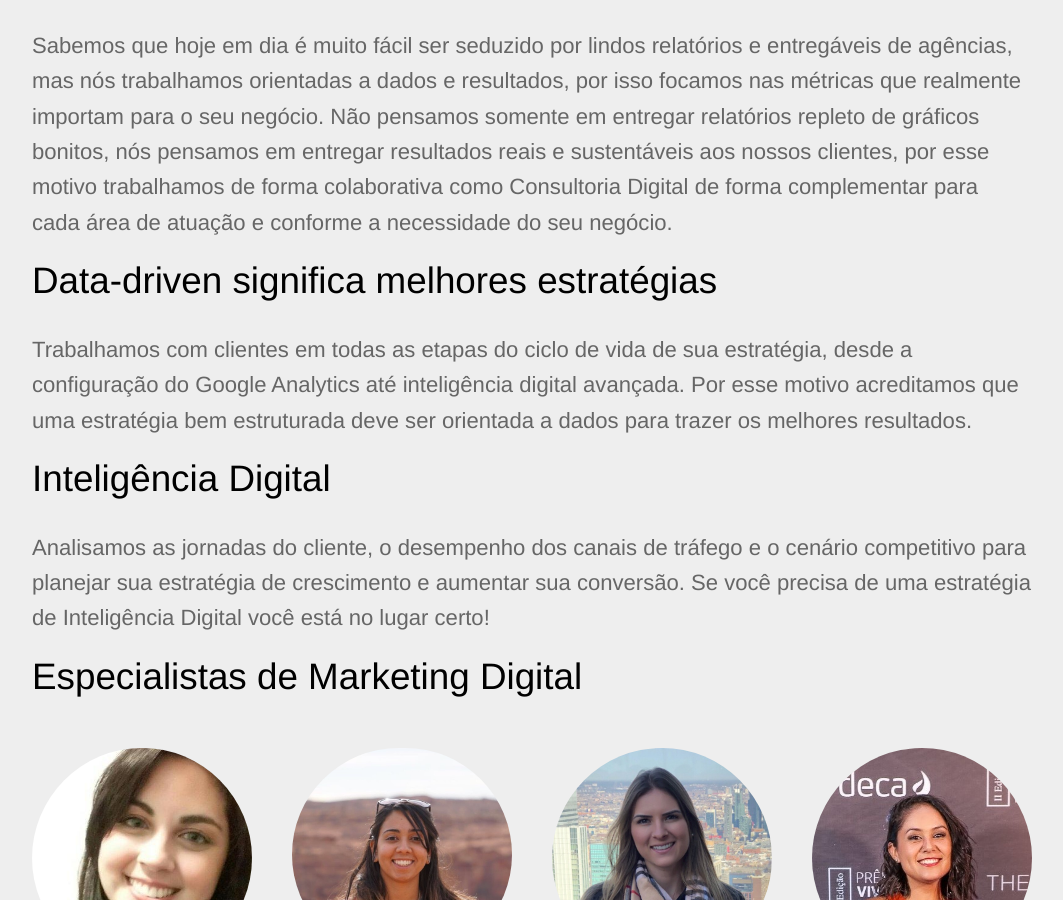
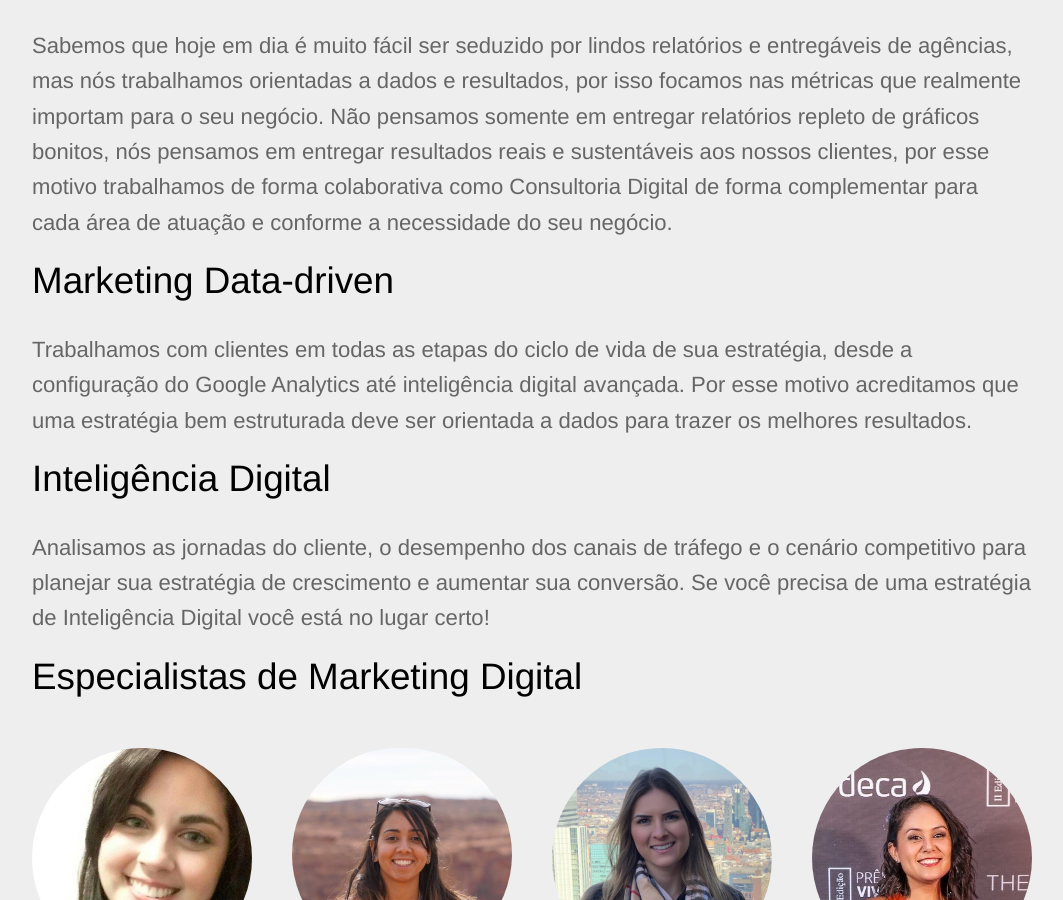
Before and after one commit to seoanalytics/seoanalytics.github.io, a Jekyll site: the page built from consultoria.html, in a window 1280 px wide and 900 px high, scrolled down 577 px. Shown: the whole window, without its empty margins (108-1171 px from the left). Built offline with Jekyll 4.4.1, drawn with Linux system fonts in a browser that asks for light colours.

Commit message:
Updated 'consultoria.html' via CloudCannon

```diff
--- a/consultoria.html
+++ b/consultoria.html
@@ -15,7 +15,7 @@ redirect_from: "/cv/*"
 				 Sabemos que hoje em dia é muito fácil ser seduzido por lindos relatórios e entregáveis de agências, mas nós trabalhamos orientadas a dados e resultados, por isso focamos nas métricas que realmente importam para o seu negócio. Não pensamos somente em entregar relatórios repleto de gráficos bonitos, nós pensamos em entregar resultados reais e sustentáveis aos nossos clientes, por esse motivo trabalhamos de forma colaborativa como Consultoria Digital de forma complementar para cada área de atuação e conforme a necessidade do seu negócio.
 			</p>
 			<h2 class="editable">
-				Data-driven significa melhores estratégias
+				Marketing Data-driven
 			</h2>
 			<p class="editable">
 				 Trabalhamos com clientes em todas as etapas do ciclo de vida de sua estratégia, desde a configuração do Google Analytics até inteligência digital avançada. Por esse motivo acreditamos que uma estratégia bem estruturada deve ser orientada a dados para trazer os melhores resultados.
```
